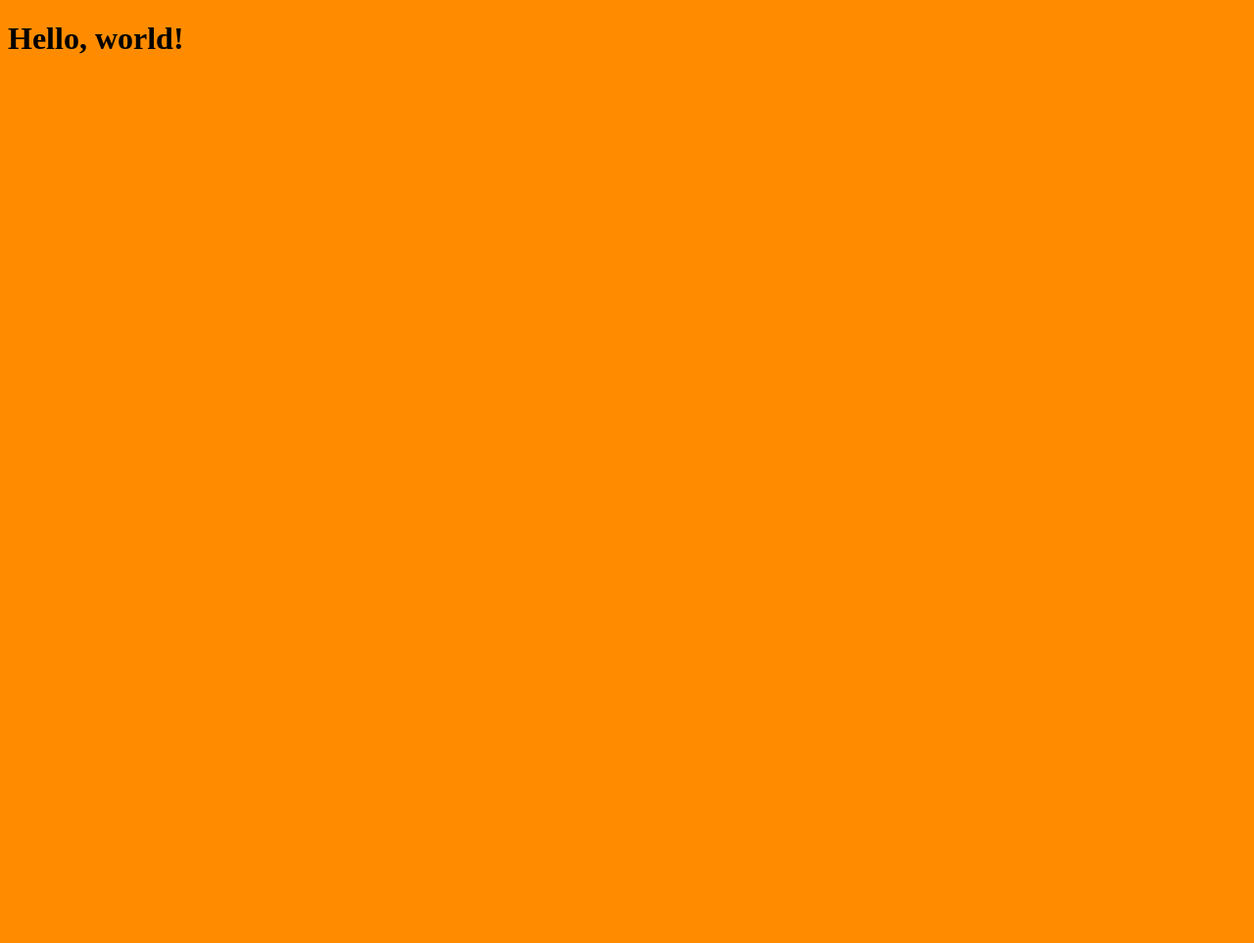
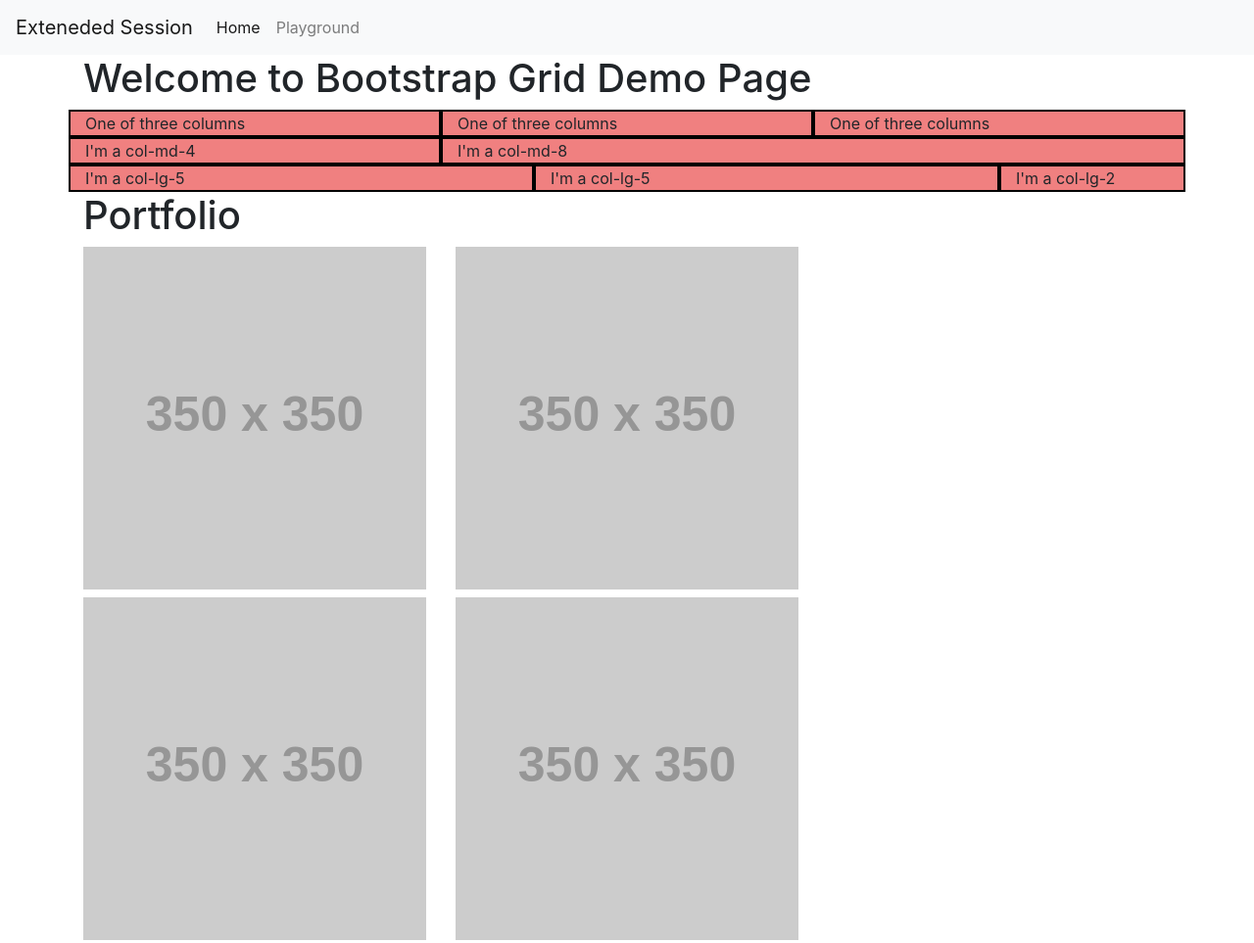
Before and after one commit to Travo100/html-css-git-extended-session-2018, a plain HTML site: page index.html in a window 1280 px wide. Shown: the top 963 px of the page at 98% size. Before the commit the page ends 800 px from the top, so only its background shows below. Drawn offline with nearby package versions, Linux system fonts and the light colour scheme; placeholder pictures from the web are drawn by us.

Commit message:
Wrapped up the exteneded session

```diff
--- a/assets/css/style.css
+++ b/assets/css/style.css
@@ -1,3 +1,8 @@
-body {
-    background-color: darkorange;
+.col-sm,
+.col-md-4,
+.col-md-8,
+.col-lg-5,
+.col-lg-2 {
+    background-color: lightcoral;
+    border: 2px solid #000;
 }
--- a/assets/js/app.js
+++ /dev/null
@@ -1 +0,0 @@
-console.log("Test");
--- a/index.html
+++ b/index.html
@@ -1,14 +1,113 @@
 <!DOCTYPE html>
 <html lang="en">
+
 <head>
     <meta charset="UTF-8">
     <meta name="viewport" content="width=device-width, initial-scale=1.0">
     <meta http-equiv="X-UA-Compatible" content="ie=edge">
     <title>Document</title>
+    <link rel="stylesheet" href="https://stackpath.bootstrapcdn.com/bootstrap/4.1.3/css/bootstrap.min.css" integrity="sha384-MCw98/SFnGE8fJT3GXwEOngsV7Zt27NXFoaoApmYm81iuXoPkFOJwJ8ERdknLPMO"
+        crossorigin="anonymous">
     <link rel="stylesheet" href="assets/css/style.css">
 </head>
+
 <body>
-    <h1>Hello, world!</h1>
-    <script src="assets/js/app.js"></script>
+    <nav class="navbar navbar-expand-lg navbar-light bg-light">
+        <a class="navbar-brand" href="index.html">Exteneded Session</a>
+        <button class="navbar-toggler" type="button" data-toggle="collapse" data-target="#navbarNav" aria-controls="navbarNav" aria-expanded="false"
+            aria-label="Toggle navigation">
+            <span class="navbar-toggler-icon"></span>
+        </button>
+        <div class="collapse navbar-collapse" id="navbarNav">
+            <ul class="navbar-nav">
+                <li class="nav-item active">
+                    <a class="nav-link" href="index.html">Home <span class="sr-only">(current)</span></a>
+                </li>
+                <li class="nav-item">
+                    <a class="nav-link" href="playground.html">Playground</a>
+                </li>
+            </ul>
+        </div>
+    </nav>
+    <div class="container">
+        <div class="row">
+            <div class="col-sm-12">
+                <h1>Welcome to Bootstrap Grid Demo Page</h1>
+            </div>
+        </div>
+        <div class="row">
+            <div class="col-sm">
+                One of three columns
+            </div>
+            <div class="col-sm">
+                One of three columns
+            </div>
+            <div class="col-sm">
+                One of three columns
+            </div>
+        </div>
+        <div class="row">
+            <div class="col-md-4">
+                I'm a col-md-4
+            </div>
+            <div class="col-md-8">
+                I'm a col-md-8
+            </div>
+        </div>
+        <div class="row">
+            <div class="col-lg-5">
+                I'm a col-lg-5
+            </div>
+            <div class="col-lg-5">
+                I'm a col-lg-5
+            </div>
+            <div class="col-lg-2">
+                I'm a col-lg-2
+            </div>
+        </div>
+        <div class="row">
+            <div class="col-sm-12">
+                <h1>Portfolio</h1>
+            </div>
+        </div>
+        <div class="row">
+            <div class="col-sm-4">
+                <img src="http://via.placeholder.com/350X350" class="img-fluid">
+            </div>
+            <div class="col-sm-4">
+                <img src="http://via.placeholder.com/350X350" class="img-fluid">
+            </div>
+            <div class="col-sm-4">
+
+            </div>
+        </div>
+        <div class="row mt-2 mb-2">
+            <div class="col-sm-4">
+                <img src="http://via.placeholder.com/350X350" class="img-fluid">
+            </div>
+            <div class="col-sm-4">
+                <img src="http://via.placeholder.com/350X350" class="img-fluid">
+            </div>
+            <div class="col-sm-4">
+
+            </div>
+        </div>
+        <div class="row">
+            <div class="col-sm-4">
+                <img src="http://via.placeholder.com/350X350" class="img-fluid">
+            </div>
+            <div class="col-sm-4">
+            </div>
+            <div class="col-sm-4">
+            </div>
+        </div>
+    </div>
+    <script src="https://code.jquery.com/jquery-3.3.1.slim.min.js" integrity="sha384-q8i/X+965DzO0rT7abK41JStQIAqVgRVzpbzo5smXKp4YfRvH+8abtTE1Pi6jizo"
+        crossorigin="anonymous"></script>
+    <script src="https://cdnjs.cloudflare.com/ajax/libs/popper.js/1.14.3/umd/popper.min.js" integrity="sha384-ZMP7rVo3mIykV+2+9J3UJ46jBk0WLaUAdn689aCwoqbBJiSnjAK/l8WvCWPIPm49"
+        crossorigin="anonymous"></script>
+    <script src="https://stackpath.bootstrapcdn.com/bootstrap/4.1.3/js/bootstrap.min.js" integrity="sha384-ChfqqxuZUCnJSK3+MXmPNIyE6ZbWh2IMqE241rYiqJxyMiZ6OW/JmZQ5stwEULTy"
+        crossorigin="anonymous"></script>
 </body>
+
 </html>
```
Also changed, not shown: assets/js/playground.js (added, +25 -0 lines), playground.html (added, +55 -0 lines).
